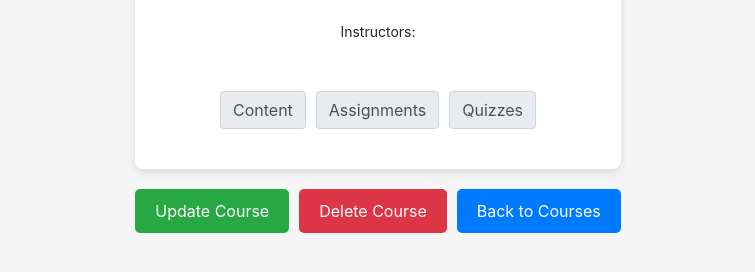
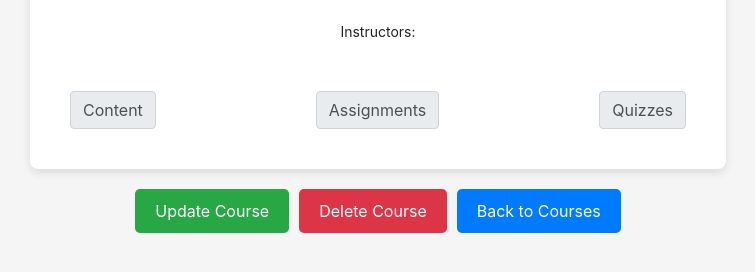
Before and after one commit to LMS-Challenge/amit-backend-lms, a Django app: template course/templates/course/course_detail.html in a window 1280 px wide. Shown: the part 336-608 px from the top of the page, without its empty margins (262-1017 px from the left). Run offline with Django 4.2, Linux system fonts and the light colour scheme; the template is opened without the code that fills it, so the values that code supplies are empty; parts of the project's set-up code (start-up, migrations or seed data) failed here and were passed over; some libraries are stand-ins or nearby versions.

Commit message:
Adding css gap between content

```diff
--- a/course/templates/course/course_detail.html
+++ b/course/templates/course/course_detail.html
@@ -128,7 +128,7 @@
         padding: 20px;
         background-color: #fff;
         margin-top: 20px;
-        gap: 10px;
+        gap: 10rem;
         flex-wrap: wrap;
     }
     .related-content a {
```
